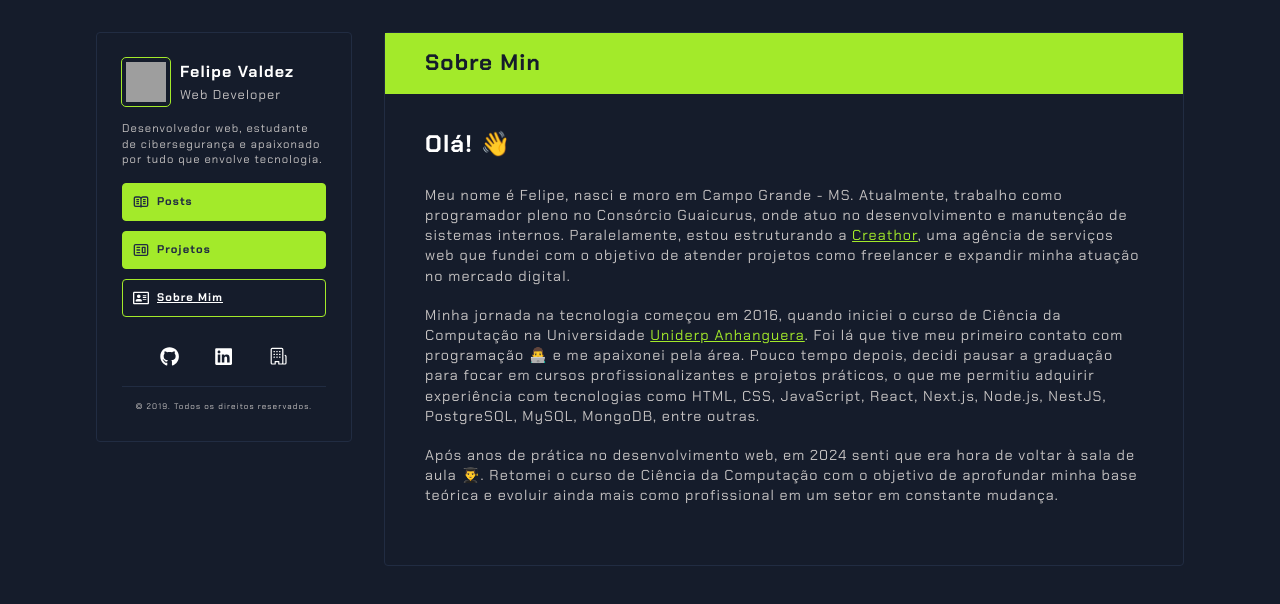
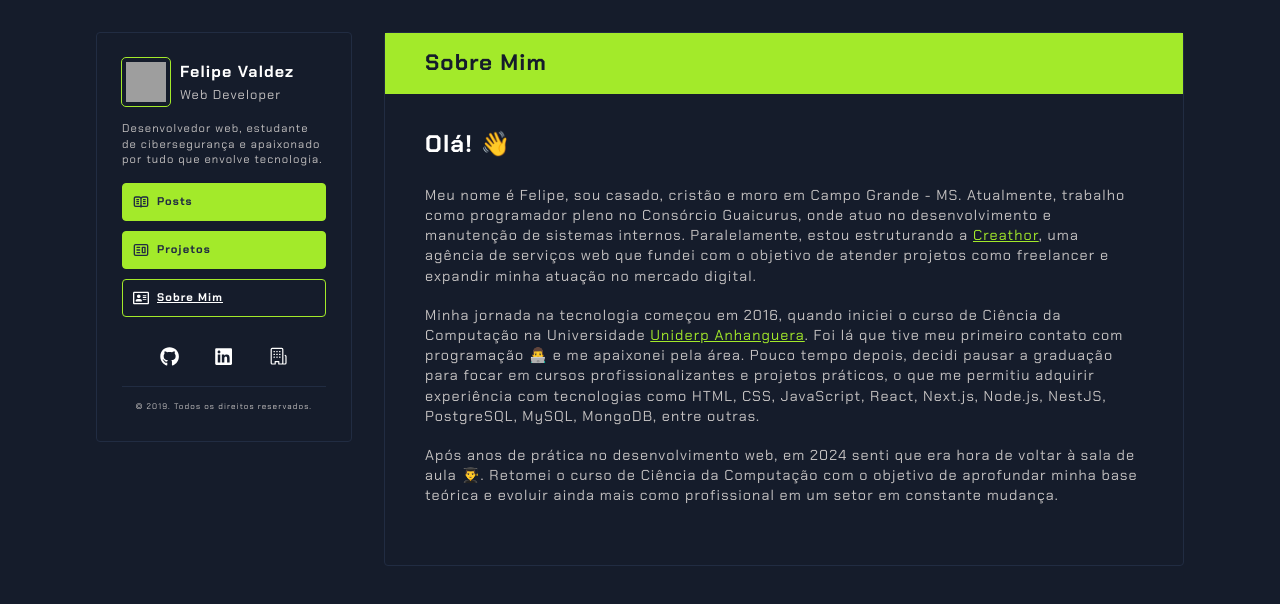
Before and after one commit to f3l1p3v4/portfolio-2024, a Next.js app: page /about in a window 1280 px wide. Shown: the top 604 px of the page. Built offline with nearby package versions, Linux system fonts and the light colour scheme; grey boxes are pictures that could not be loaded.

Commit message:
added new text about

```diff
--- a/src/app/about/page.tsx
+++ b/src/app/about/page.tsx
@@ -4,14 +4,14 @@ import styles from "./about.module.css";
 export default function About() {
   return (
     <>
-      <h1>Sobre Min</h1>
+      <h1>Sobre Mim</h1>
 
       <section className={styles.wrapper}>
 
         <h2>Olá! 👋</h2>
 
         <p>
-          Meu nome é Felipe, nasci e moro em Campo Grande - MS. Atualmente, trabalho como programador pleno no Consórcio Guaicurus, onde atuo no desenvolvimento e manutenção de sistemas internos. Paralelamente, estou estruturando a
+          Meu nome é Felipe, sou casado, cristão e moro em Campo Grande - MS. Atualmente, trabalho como programador pleno no Consórcio Guaicurus, onde atuo no desenvolvimento e manutenção de sistemas internos. Paralelamente, estou estruturando a
           {" "}<a href="https://creathor.com.br/">Creathor</a>, uma agência de serviços web que fundei com o objetivo de atender projetos como freelancer e expandir minha atuação no mercado digital.
         </p>
 
```
